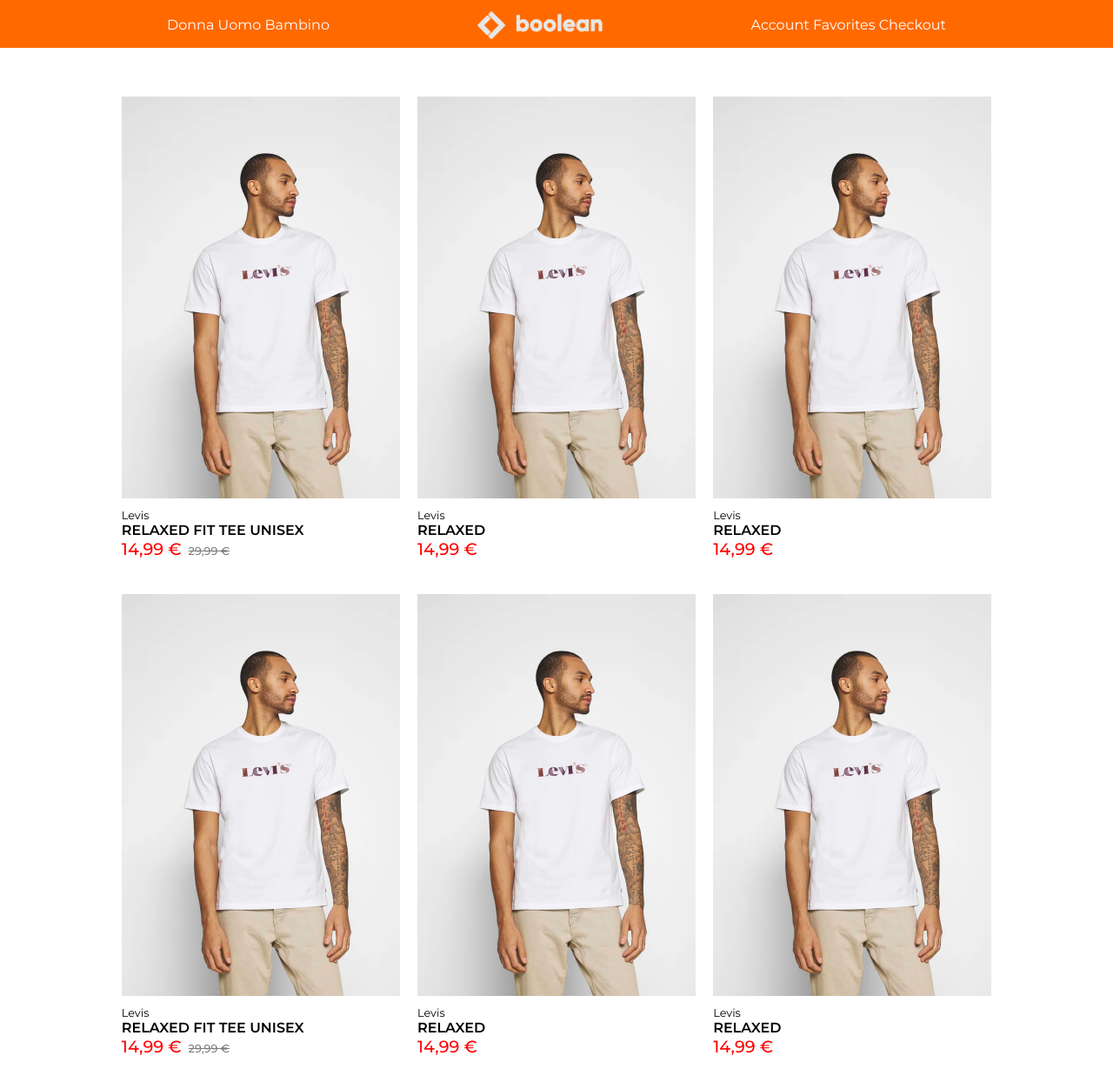
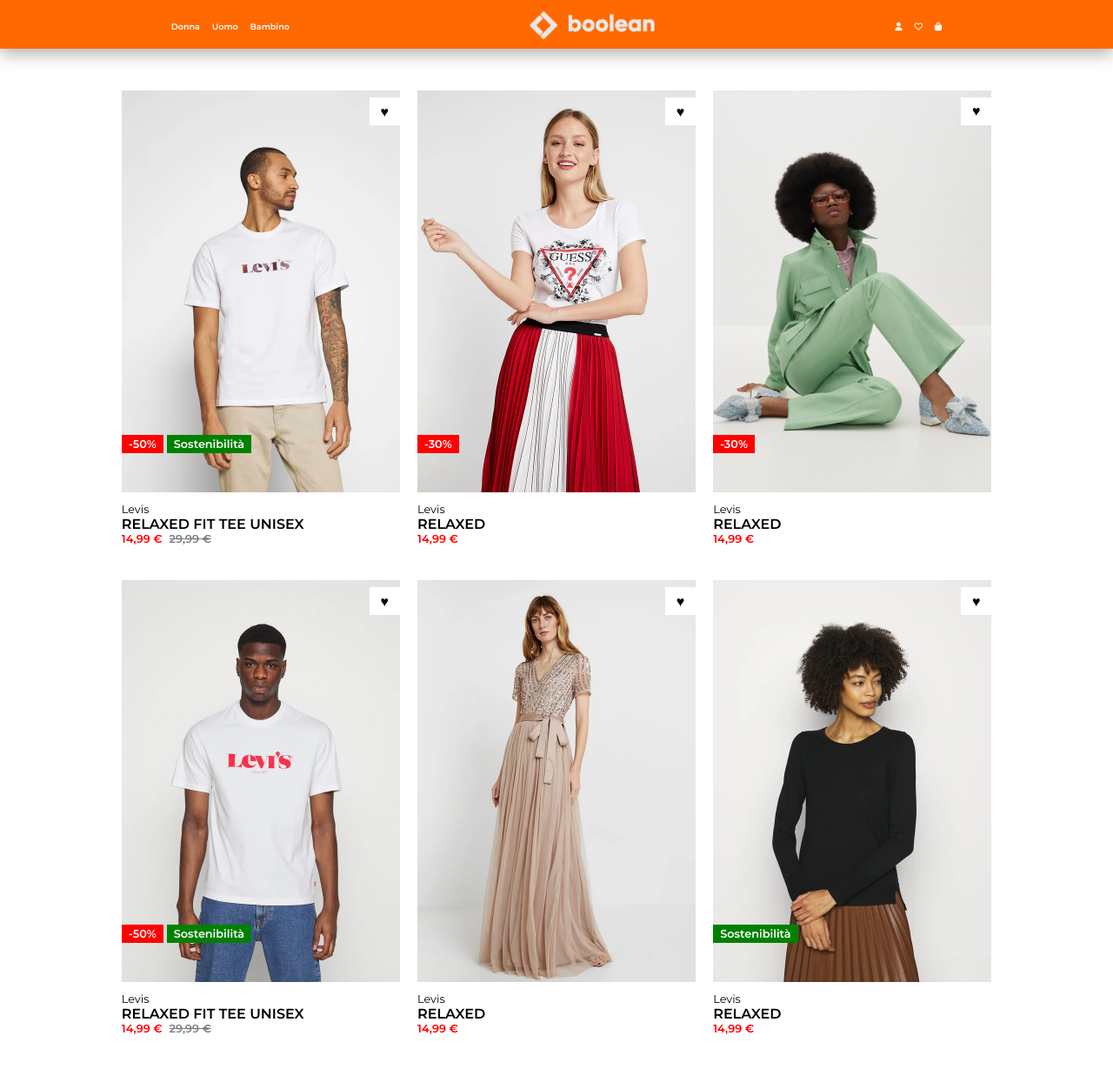
Before and after one commit to RiccardoNestola/html-css-boolando, a plain HTML site: page index.html in a window 1280 px wide. Shown: the whole page at 87% size. Drawn offline with Linux system fonts and the light colour scheme.

Commit message:
absolute and relative

```diff
--- a/css/style.css
+++ b/css/style.css
@@ -8,6 +8,10 @@ body{
     font-family: 'Montserrat', sans-serif;
 }
 
+a{
+    color: white;
+    text-decoration: none;
+}
 
 .flex_bet {
     display: flex;
@@ -25,10 +29,14 @@ body{
 }
 
 header{
+    width: 100%;
     background-color: #FF6900;
     flex-direction: column;
-    height: 55px;
+    height: 3.5rem;
+    box-shadow: 0 5px 20px rgb(0 0 0 / 35%);
     /* margin-bottom: 2rem; */
+    position: fixed;
+    z-index: 2;
 }
 
 .container{
@@ -44,18 +52,22 @@ header{
     list-style: none;
     display: inline;
     color: white;
+    margin: 0 .3rem;
+    font-size: 0.6rem;
+    font-weight: bold;
 }
+
 
 .padding_bottom {
     padding-bottom: 2rem;
 }
 
 .list_product {
-    /* width: 100%; */
     text-align: center;
     padding: 3rem 2rem;
     max-width: 1300px;
     margin: 0 auto;
+    padding-top: 6rem;
 }
 
 
@@ -63,6 +75,62 @@ header{
 .card {
     display: inline-block;
 }
+
+.p_absolute {
+    position: absolute;
+}
+
+.p_relative {
+    position: relative;
+}
+
+.discount {
+    position: absolute;
+    bottom: 20%;
+    left: 8px;
+    font-size: .8rem;
+    font-weight: bold;
+    color: white;
+    background-color: red;
+    padding: 0.2rem 0.5rem;
+    z-index: 1;
+}
+
+.sustainability {
+    position: absolute;
+    bottom: 20%;
+    left: 60px;
+    font-size: .8rem;
+    font-weight: bold;
+    color: white;
+    background-color: green;
+    padding: 0.2rem 0.5rem;
+    z-index: 1;
+
+}
+
+.sustainability_only{
+    position: absolute;
+    bottom: 20%;
+    left: 8px;
+    font-size: .8rem;
+    font-weight: bold;
+    color: white;
+    background-color: green;
+    padding: 0.2rem 0.5rem;
+    z-index: 1;
+
+}
+
+.fav{
+    position: absolute;
+    top: 3%;
+    right: 8px;
+    background-color: white;
+    padding: 0.4rem 0.8rem;
+    z-index: 1;
+}
+
 
 .product_img {
     width: 20rem;
@@ -87,10 +155,10 @@ div.product p {
 }
 
 .price{
-    font-size: 1.2rem;
-    padding-left: 0.5rem;
+    font-size: .8rem;
+    padding-left: .5rem;
     color:red;
-    font-weight: 500;
+    font-weight: 600;
 
 }
 
@@ -102,3 +170,8 @@ div.product p {
     text-decoration: line-through;
 
 }
+
+
+img.hover{
+    display: none;
+}
--- a/index.html
+++ b/index.html
@@ -5,6 +5,7 @@
     <meta http-equiv="X-UA-Compatible" content="IE=edge">
     <meta name="viewport" content="width=device-width, initial-scale=1.0">
     <link rel="stylesheet" href="./css/style.css">
+    <link rel="stylesheet" href="https://cdnjs.cloudflare.com/ajax/libs/font-awesome/6.2.0/css/all.min.css" integrity="sha512-xh6O/CkQoPOWDdYTDqeRdPCVd1SpvCA9XXcUnZS2FmJNp1coAFzvtCN9BmamE+4aHK8yyUHUSCcJHgXloTyT2A==" crossorigin="anonymous" referrerpolicy="no-referrer" />
     <link rel="preconnect" href="https://fonts.googleapis.com">
     <link rel="preconnect" href="https://fonts.gstatic.com" crossorigin>
     <link href="https://fonts.googleapis.com/css2?family=Montserrat:wght@300;400;500;600&display=swap" rel="stylesheet">
@@ -28,10 +29,10 @@
                     </a>
                 </div>
 
-                <ul class="">
-                    <li><a href="" class="account_icon"></a>Account</li>
-                    <li><a href="" class="favorites_icon"></a>Favorites</li>
-                    <li><a href="" class="checkout_icon"></a>Checkout</li>
+                <ul class="menu_user">
+                    <li><a href="" class="fa-solid fa-user"></a></li>
+                    <li><a href="" class="fa-regular fa-heart"></a></li>
+                    <li><a href="" class="fa-solid fa-bag-shopping"></a></li>
                 </ul>
             </nav>
 
@@ -39,56 +40,70 @@
 
     <main class="list_product">
         <div class="card padding_bottom">
-            <div class="product">
-                <img class="product_img" src="./img/1.webp" alt="man">
+            <div class="product p_relative">
+                <img class="product_img no_hover" src="./img/1.webp" alt="man">
                 <p class="brand font_small">Levis</p>
                 <p class="product_name">Relaxed fit tee unisex</p>
                 <p class="price">14,99 &euro;<span class="old_price">29,99 &euro;</span></p>
+                <p class="sustainability p_absolute">Sostenibilità</p>
+                <p class="discount p_absolute">-50%</p>
+                <p class="fav p_absolute">&hearts;</p>
+
             </div>
         </div>
 
         <div class="card padding_bottom">
-            <div class="product">
-                <img class="product_img" src="./img/1.webp" alt="man">
+            <div class="product p_relative">
+                <img class="product_img" src="./img/2.webp" alt="man">
                 <p class="brand font_small">Levis</p>
                 <p class="product_name">Relaxed</p>
                 <p class="price">14,99 &euro;</p>
+                <p class="discount p_absolute">-30%</p>
+                <p class="fav p_absolute">&hearts;</p>
             </div>
         </div>
 
         <div class="card padding_bottom">
-            <div class="product">
-                <img class="product_img" src="./img/1.webp" alt="man">
+            <div class="product p_relative">
+                <img class="product_img" src="./img/3.webp" alt="man">
                 <p class="brand font_small">Levis</p>
                 <p class="product_name">Relaxed</p>
                 <p class="price">14,99 &euro;</p>
+                <p class="discount p_absolute">-30%</p>
+                <p class="fav p_absolute">&hearts;</p>
             </div>
         </div>
 
         <div class="card">
-            <div class="product">
-                <img class="product_img" src="./img/1.webp" alt="man">
+            <div class="product p_relative">
+                <img class="product_img" src="./img/4.webp" alt="man">
                 <p class="brand font_small">Levis</p>
                 <p class="product_name">Relaxed fit tee unisex</p>
                 <p class="price">14,99 &euro;<span class="old_price">29,99 &euro;</span></p>
+                <p class="sustainability p_absolute">Sostenibilità</p>
+                <p class="discount p_absolute">-50%</p>
+                <p class="fav p_absolute">&hearts;</p>
             </div>
         </div>
 
         <div class="card">
-            <div class="product">
-                <img class="product_img" src="./img/1.webp" alt="man">
+            <div class="product p_relative">
+                <img class="product_img" src="./img/5.webp" alt="man">
                 <p class="brand font_small">Levis</p>
                 <p class="product_name">Relaxed</p>
                 <p class="price">14,99 &euro;</p>
+                <p class="fav p_absolute">&hearts;</p>
             </div>
         </div>
 
         <div class="card">
-            <div class="product">
-                <img class="product_img" src="./img/1.webp" alt="man">
+            <div class="product p_relative">
+                <img class="product_img" src="./img/6.webp" alt="man">
                 <p class="brand font_small">Levis</p>
                 <p class="product_name">Relaxed</p>
+                <p class="sustainability_only p_absolute">Sostenibilità</p>
                 <p class="price">14,99 &euro;</p>
+                <p class="fav p_absolute">&hearts;</p>
             </div>
         </div>
 
```
